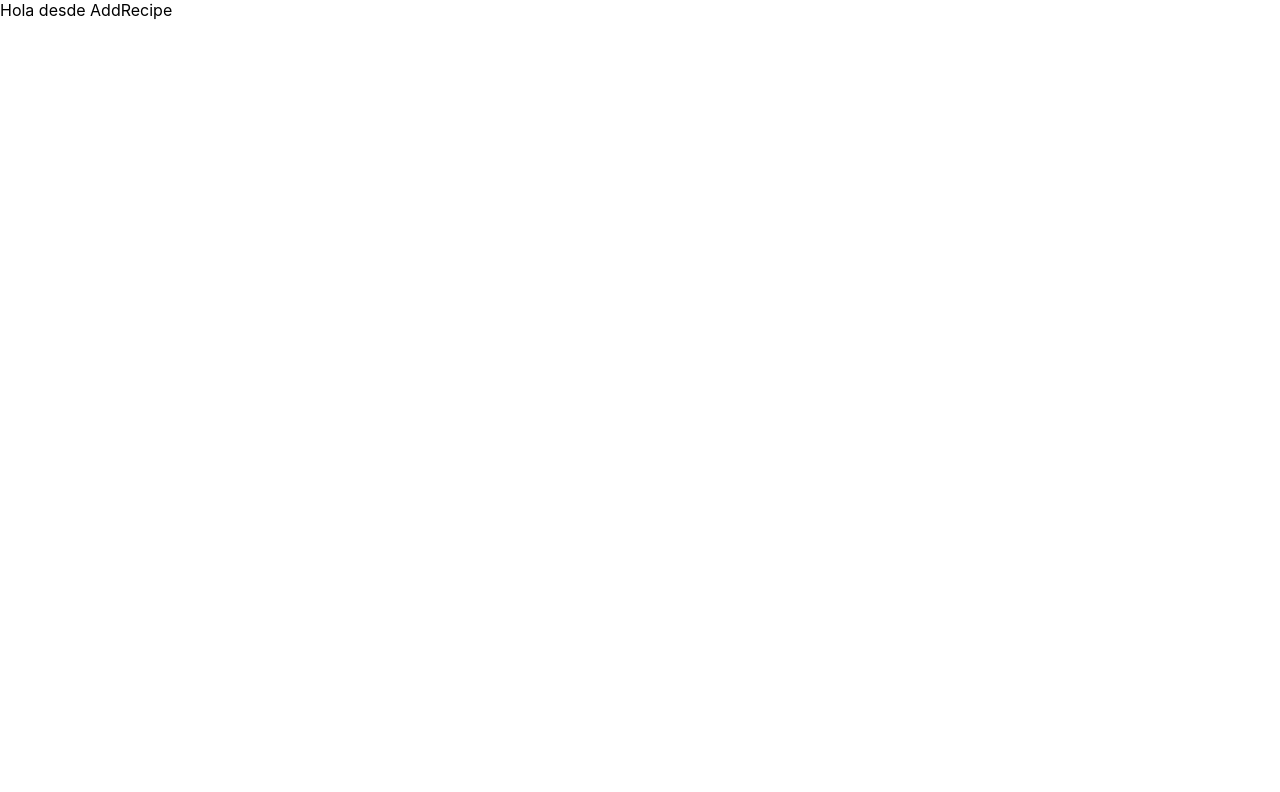
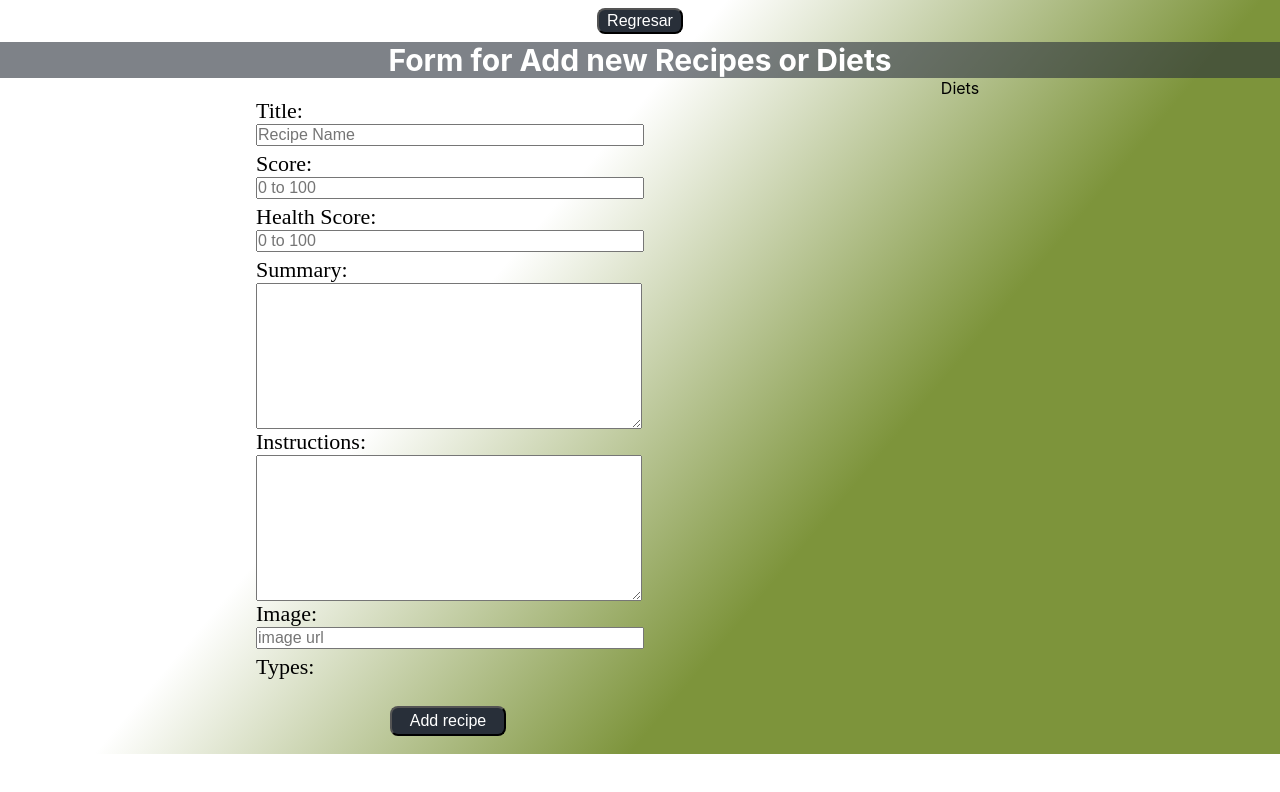
Before and after one commit to davidvazgon26/PI-Food, a React (Create React App) app in the folder client/: page /agregar in a window 1280 px wide. Shown: the top 792 px of the page. Built offline with nearby package versions, Linux system fonts and the light colour scheme.

Commit message:
Se termino parte componente de Detalle y comenso componente de Form

```diff
--- a/client/src/components/formulario/addRecipe.jsx
+++ b/client/src/components/formulario/addRecipe.jsx
@@ -1,9 +1,64 @@
+import { useNavigate } from "react-router-dom";
+import {useState} from 'react';
+import {useSelector, useDispatch} from 'react-redux'
 
+//CSS
+import s from './addRecipe.module.css'
 
 export default function AddRecipe(){
+    const [recipe, setRecipe] = useState({
+        title:"",
+        spoonacularScore:"",
+        healthScore:"",
+        summary:"",
+        instructions:"",
+        image:"",
+    })
+    let types = useSelector((state)=> state.types)
+    let dispatch = useDispatch();
+    let navigate = useNavigate()
+
+    function onSubmit(){}
+
+    function onInputChange(){}
+
 return(
-    <div>
-        Hola desde AddRecipe
+    <div className={s.contenedorForm}>
+        <div><input className={s.btnRegresar} type="submit" value="Regresar" onClick={()=>navigate(-1) } /></div>
+        <h2 className={s.h2}>Form for Add new Recipes or Diets</h2>
+        <div className={s.containerDivForms}>
+            <div>
+                <form className={s.formRecipe} onSubmit={onSubmit}>
+                    <label>Title:</label>
+                    <input className={s.title} name='title' type='text' placeholder="Recipe Name" onChange={onInputChange} />
+                    <label>Score:</label>
+                    <input className={s.title} name="spoonacularScore" type="number" placeholder="0 to 100" onChange={onInputChange} />
+                    <label>Health Score:</label>
+                    <input className={s.title} name="healthScore" type="number" placeholder="0 to 100" onChange={onInputChange} />
+                    <label>Summary:</label>
+                    <textarea name="summary" type="text" rows="8" cols="40" onChange={onInputChange} />
+                    <label>Instructions:</label>
+                    <textarea name="instructions" type="text" rows="8" cols="40" onChange={onInputChange} />
+                    <label>Image:</label>
+                    <input className={s.title} name="image" type="url" placeholder="image url" onChange={onInputChange} />
+                    <label className={s.types}>Types:</label>
+                    <div className={s.formChecks}>
+                        {types.map((tipo)=>{
+                            return(
+                                <div key={tipo.id} className={s.divCheck}>
+                                    <input type="checkbox" className="checks"  name={tipo.diet} id={tipo.id} value={tipo.diet}/>
+                                    <label className={s.labelCheck} htmlFor={tipo.diet}>{tipo.diet}</label>
+                                </div>
+                            )
+                        })}
+                    </div>
+                    <div className={s.btnDiv}>
+                        <input className={s.btnSubmit} type="submit" value="Add recipe"/>
+                    </div>
+                </form>
+            </div>
+            <div>Diets</div>
+        </div>
     </div>
 )
 
--- a/client/src/components/formulario/addRecipe.module.css
+++ b/client/src/components/formulario/addRecipe.module.css
@@ -0,0 +1,89 @@
+
+.contenedorForm {
+    text-align: center;
+    background: rgb(255, 255, 255);
+    background: linear-gradient(130deg, rgba(255, 255, 255, 1) 38%, rgba(125, 148, 59, 1) 66%);
+}
+
+.btnRegresar {
+    font-size: 16px;
+    margin: 8px;
+    padding: 2px 8px;
+    border-radius: 8px;
+    color: white;
+    background: rgba(40, 47, 57, 1)
+}
+
+.h2 {
+    background: rgba(40, 47, 57, 0.6);
+    color: white
+}
+
+.btnRegresar:hover {
+    background: red
+}
+
+.containerDivForms {
+    display: -ms-grid;
+    display: grid;
+    -ms-grid-columns: 1fr 1fr;
+    grid-template-columns: 1fr 1fr;
+
+}
+
+.formRecipe {
+    display: flex;
+    flex-direction: column;
+    align-items: flex-start;
+    margin: 20px 0 0 40%;
+}
+
+.formRecipe label {
+    font-size: 22px;
+    font-family: bold;
+}
+
+.title {
+    width: 100%;
+    font-size: 16px;
+    margin-bottom:5px
+}
+
+.formRecipe textarea {
+    width: 100%;
+    font-size: 16px;
+}
+
+.divCheck{
+    display: flex;
+    align-items: center;
+}
+
+.formChecks{
+    display: -ms-grid;
+    display: grid;
+    -ms-grid-columns: 1fr 1fr;
+    grid-template-columns: 1fr 1fr;
+}
+
+.labelCheck{
+    margin: 0 0 0 5px;
+}
+
+.types{
+    margin-bottom: 8px;
+}
+
+.btnDiv{
+    width: 100%;
+    justify-content:center
+}
+
+.btnSubmit {
+    font-size: 16px;
+    margin: 18px;
+    padding: 4px 18px;
+    border-radius: 8px;
+    color: white;
+    background: rgba(40, 47, 57, 1)
+}
--- a/client/src/components/recipeDetail/recipeDetail.jsx
+++ b/client/src/components/recipeDetail/recipeDetail.jsx
@@ -14,9 +14,16 @@ export default function Detail(){
 
     useEffect(()=>{
         dispatch(detalle(idReceta))
-    },[])
+    },[dispatch])
 
 // console.log(recipes)
+    // let texto = recipes.summary.replace(/&(lt|gt);/g,)
+    // let summary = recipes.summary.replace(/<\/?[^>]+(>|$)/g, "")
+
+    // console.log(texto)
+
+    // let sum = recipes.summary.replaceAll('/',"")
+
     return (
       <div className={s.container}>
         {recipes ? (
@@ -29,7 +36,7 @@ export default function Detail(){
             </div>
             <h2>{recipes.title}</h2>
             <div className={s.media}>
-              <img src={recipes.image} />
+              <img src={recipes.image} alt="imagen" />
               <div className={s.divMedia}>
                 <p>Healt Score: {recipes.healthScore}</p>
                 <p>Score: {recipes.spoonacularScore}</p>
@@ -42,7 +49,8 @@ export default function Detail(){
               </div>
             </div>
             <p className={s.summary}>
-              Summary: <br /> {recipes.summary}
+              Summary: <br />
+              {recipes.summary?.replaceAll(/<\/?[^>]+(>|$)/g, "")}
             </p>
             <p className={s.instructions}>
               Instructions: <br />
--- a/client/src/components/recipes/recipes.module.css
+++ b/client/src/components/recipes/recipes.module.css
@@ -1,6 +1,7 @@
 .contenedorCards{
     display: -ms-grid;
     display: grid;
+    -ms-grid-columns: 1fr 1fr 1fr ;
     grid-template-columns: 1fr 1fr 1fr ;
     justify-items: center
 }
--- a/client/src/redux/reducers/reducers.js
+++ b/client/src/redux/reducers/reducers.js
@@ -91,7 +91,7 @@ export default function recipeReducer(state=initialState, action){
             filtroRecipes : valorFilter === "Todos"?state.recipes:dietFilter.length===0?state.filtroRecipes:dietFilter,
             }
         case RECIPE_SEARCH:
-            let arr =[]
+            // let arr =[]
             return{
                 ...state,
                 message: action.payload.length<=0?alert('No se encontro la receta solicitada'):'',
```
